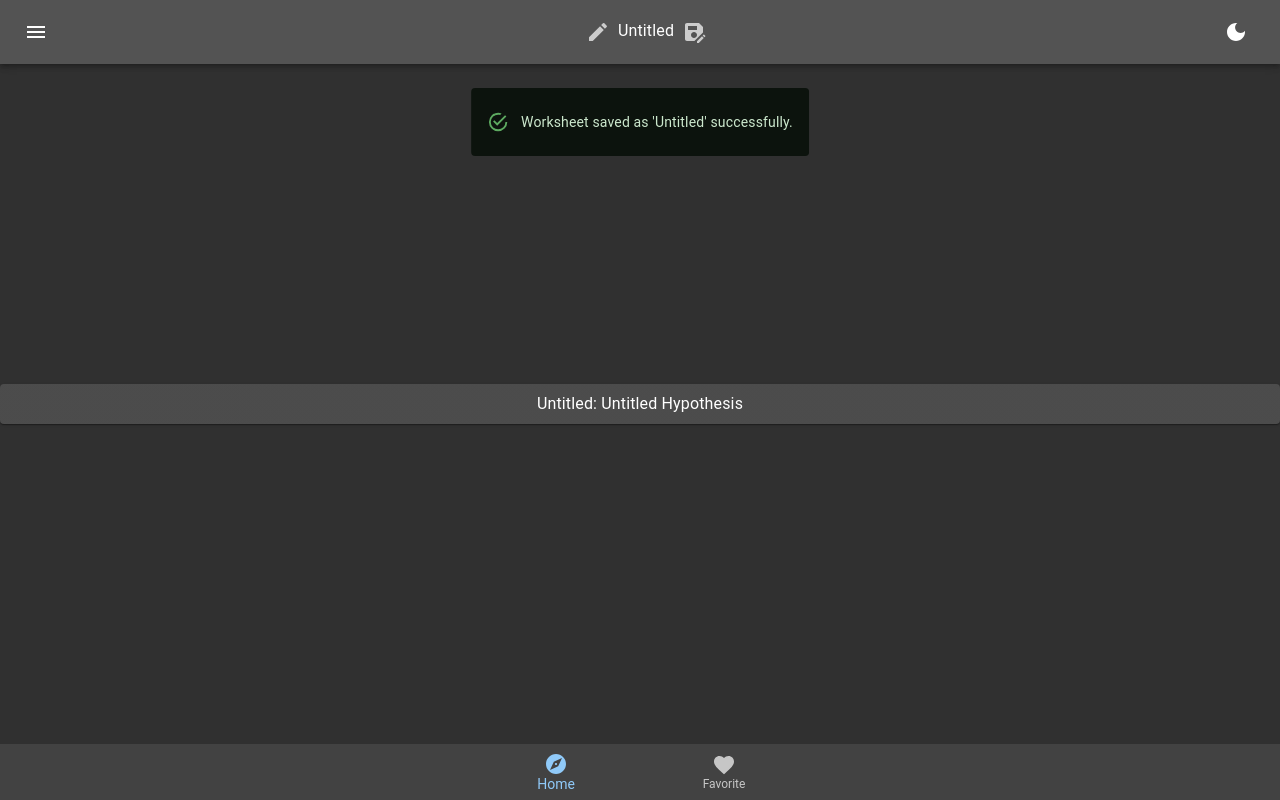
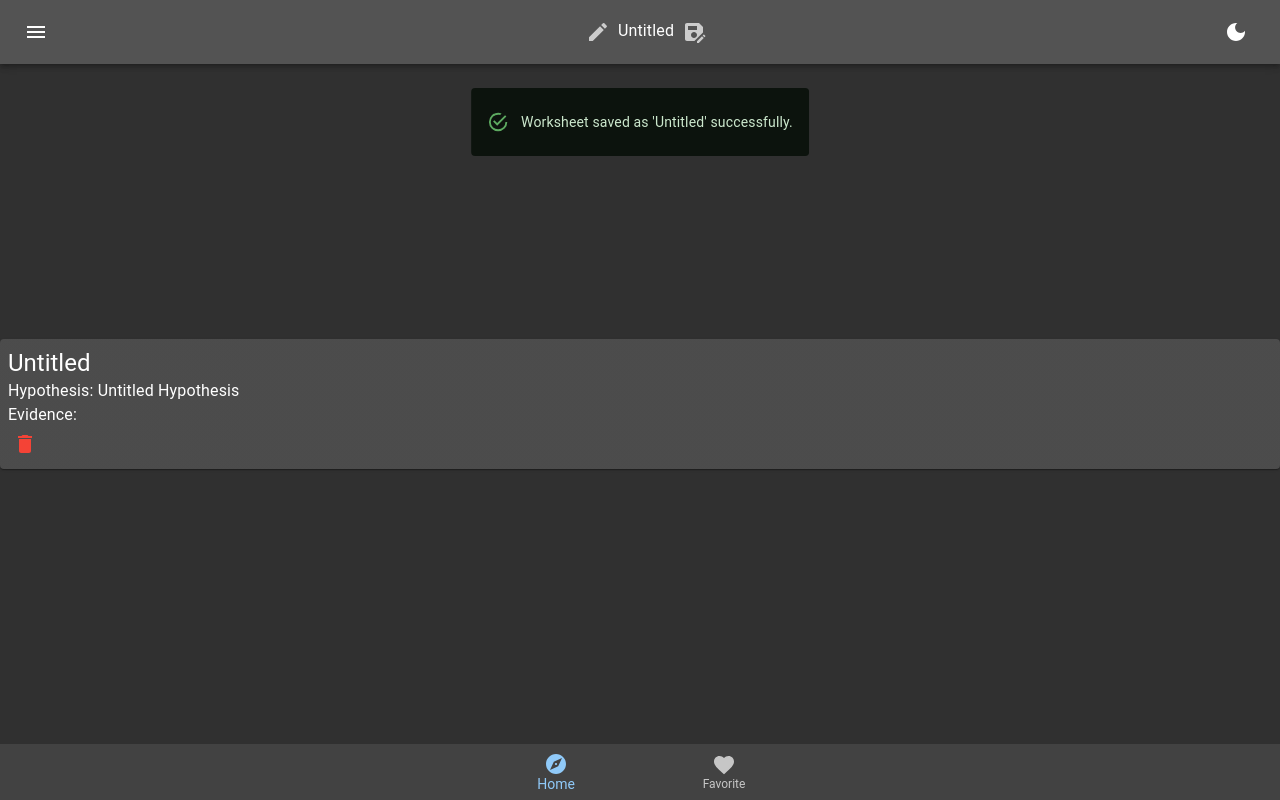
Before and after one commit to quantumsnowball/bayes-domain, a Next.js app: page /favorite in a window 1280 px wide. Both pictures are taken after a click on the button 694 px from the left and 32 px from the top of the page. Built offline with nearby package versions, Linux system fonts and the light colour scheme.

Commit message:
feat: remove favorite item, delete button

```diff
--- a/components/Pages/Favorite/Summary.tsx
+++ b/components/Pages/Favorite/Summary.tsx
@@ -1,6 +1,9 @@
-import { Paper, Typography } from "@mui/material"
+import { IconButton, Paper, Typography } from "@mui/material"
 import { FC } from "react"
 import { Content } from "../../../types"
+import DeleteIcon from '@mui/icons-material/Delete'
+import { useDispatch } from "react-redux"
+import { favoriteActions } from "../../../redux/slices/favoriteSlice"
 
 
 interface SummaryProps {
@@ -8,16 +11,42 @@ interface SummaryProps {
 }
 
 const Summary: FC<SummaryProps> = ({ content }) => {
+  const dispatch = useDispatch()
+  const removeFavorite = (title: string) => dispatch(favoriteActions.removeItem(title))
+
   return (
     <Paper
       key={content.title}
       elevation={1}
-      sx={{ p: 1 }}
+      sx={{
+        p: 1,
+        textAlign: 'left'
+      }}
     >
-      <Typography> {content.title}: {content.hypothesis.title} </Typography>
+      <Typography
+        variant='h5'
+      >
+        {content.title}
+      </Typography>
+      <Typography>
+        Hypothesis: {content.hypothesis.title}
+      </Typography>
+      <Typography>Evidence:</Typography>
       {Object.values(content.evidence).map((ev) =>
-        <Typography>{ev.title}</Typography>
+        <Typography>
+          {ev.title}
+        </Typography>
       )}
+
+      <IconButton
+        color="error"
+        size='small'
+        onClick={e => {
+          removeFavorite(content.title)
+          e.stopPropagation()
+        }}>
+        <DeleteIcon />
+      </IconButton>
     </Paper>
   )
 }
--- a/redux/slices/favoriteSlice.ts
+++ b/redux/slices/favoriteSlice.ts
@@ -10,6 +10,9 @@ const favoriteSlice = createSlice({
   reducers: {
     setItem: (s, a: PayloadAction<Content>) => {
       s.items[a.payload.title] = a.payload
+    },
+    removeItem: (s, a: PayloadAction<string>) => {
+      delete s.items[a.payload]
     }
   }
 })
```
